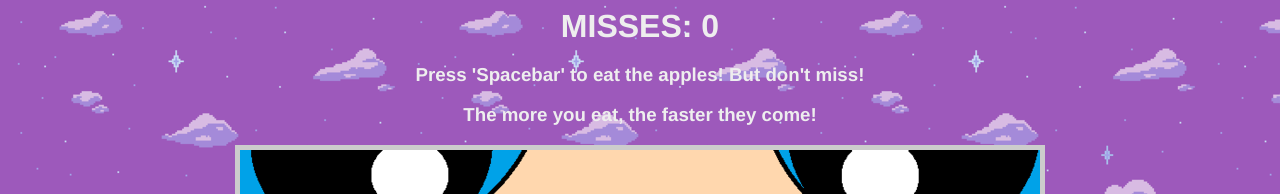
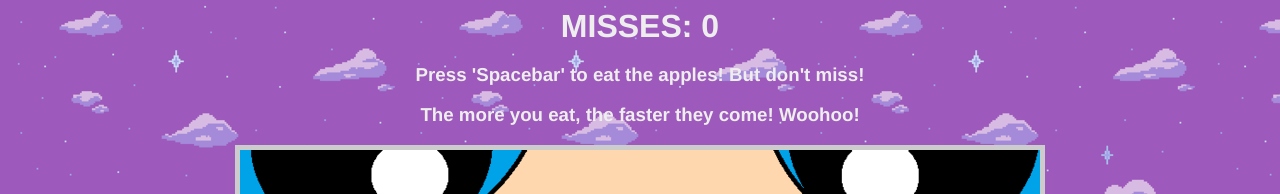
Before and after one commit to bbcharlton/StaticRepo1, a plain HTML site: page index.html in a window 1280 px wide. Shown: the top 194 px of the page. Drawn offline with Linux system fonts and the light colour scheme.

Commit message:
Added text for a Codeship test

```diff
--- a/index.html
+++ b/index.html
@@ -6,7 +6,7 @@
 	<body>
 		<h1 id="miss">MISSES: 0</h1>
 		<h3>Press 'Spacebar' to eat the apples! But don't miss!</h3>
-		<h3>The more you eat, the faster they come!</h3>
+		<h3>The more you eat, the faster they come! Woohoo!</h3>
 		<p><canvas id="canvas" width="800" height="450"></canvas></p>
 		<section>
 			<h1 id="left">SCORE: <span id="score">0</span></h1>
```
